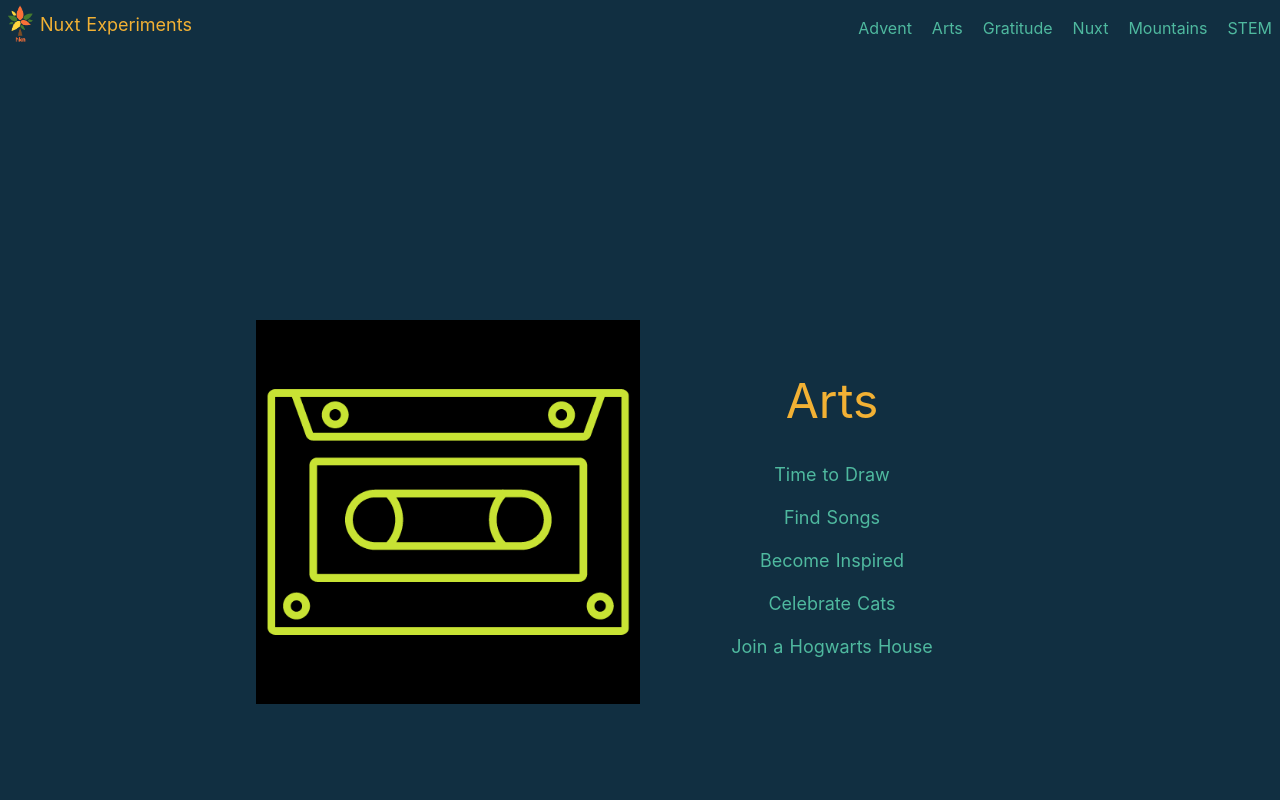
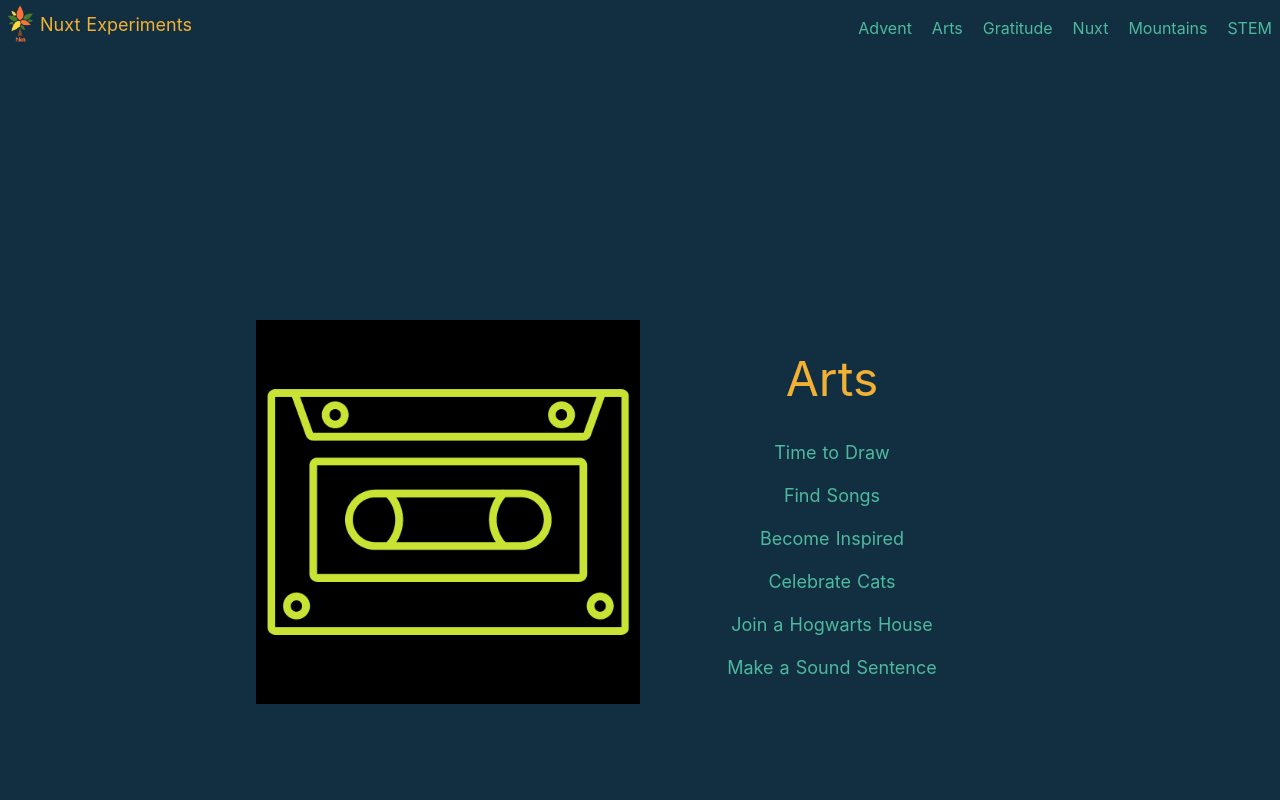
Before and after one commit to ethyl2/nuxt-experiment, a Nuxt app: page /arts in a window 1280 px wide. Shown: the top 800 px of the page. Built offline with nearby package versions, Linux system fonts and the light colour scheme.

Commit message:
Feat: Adds link to sound machine on arts page

```diff
--- a/pages/arts/index.vue
+++ b/pages/arts/index.vue
@@ -17,6 +17,7 @@
         <nuxt-link to="/quotes">Become Inspired</nuxt-link>
         <nuxt-link to="/quotes/cats">Celebrate Cats</nuxt-link>
         <nuxt-link to="/sorting-hat">Join a Hogwarts House</nuxt-link>
+        <nuxt-link to="/sound-machine">Make a Sound Sentence</nuxt-link>
       </nav>
     </div>
   </div>
```
